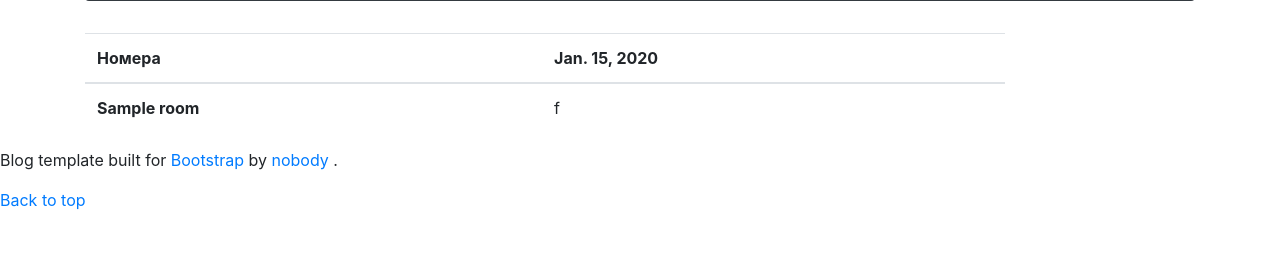
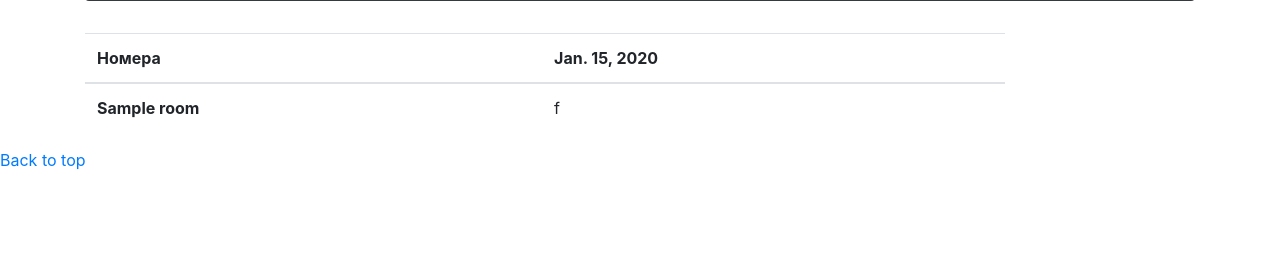
Before and after one commit to usermuser/superhotel, a Django app: page / in a window 1280 px wide. Shown: the part 500-754 px from the top of the page. Run offline with Django 3.2, Linux system fonts and the light colour scheme; tables that the repository leaves empty hold one stand-in row (values such as "Sample post"); some libraries are stand-ins or nearby versions.

```diff
--- a/superhotel/timetable/templates/timetable/bst.html
+++ b/superhotel/timetable/templates/timetable/bst.html
@@ -98,13 +98,6 @@
 
     <footer class="hotel-footer">
 
-        <p>
-          Blog template built for
-            <a href="https://getbootstrap.com/">Bootstrap</a>
-          by
-            <a href="https://geekrbains.ru"> nobody </a>.
-        </p>
-
 
         <p>
             <a href="#">Back to top</a>
```
